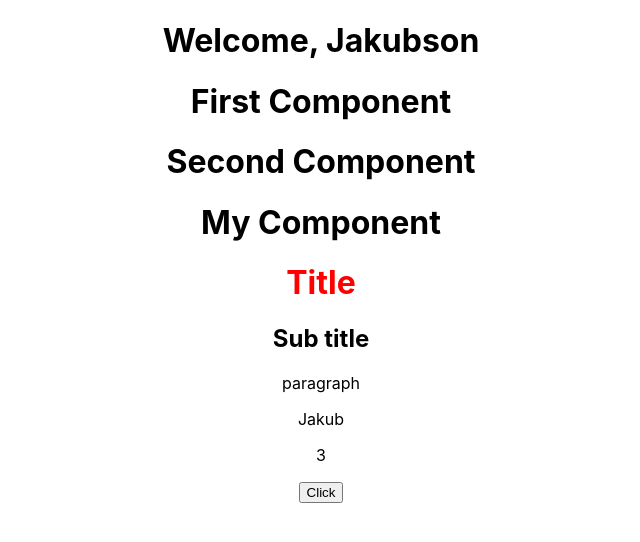
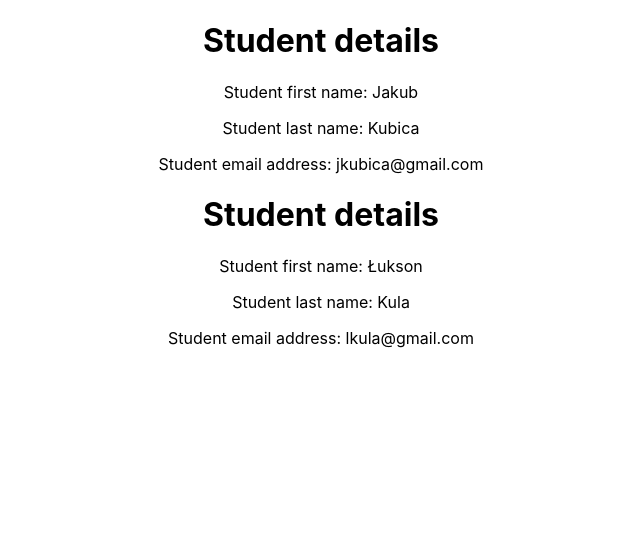
Before and after one commit to jkucaba/ReactJS_fund, a React (Create React App) app: page / in a window 1280 px wide. Shown: the top 542 px of the page, without its empty margins (319-959 px from the left). Built offline with nearby package versions, Linux system fonts and the light colour scheme.

Commit message:
Accessing props from parent object in child object

```diff
--- a/src/App.js
+++ b/src/App.js
@@ -6,17 +6,40 @@ import { FirstComponent as FC, SecondComponent as SC} from './components/MyCompo
 // mport { SecondComponent } from './components/MyComponent';
 import MC from './components/MyComponent'; // nie trzeba aliasu
 import HelloWorld from './components/HelloWorld';
+import Student from './components/Student';
 
 function App() {
+
+const student = {
+  firstName: "Papryk",
+  lastName: "Papryczek",
+  email: "ppapryczek@gmail.com"
+}
+
   return (
     <div className="App">
       {/* <Welcome name = "Mikuś"/>
-      <Welcome name = "Jakub"/> */}
+      <Welcome name = "Jakub"/>
       <Greeting name = "Jakubson"/>
       <FC />
       <SC />
-      <MC />
-      <HelloWorld/ >
+      <MC />*/}
+      {/* <HelloWorld/ > */}
+      <Student
+      firstName = "Jakub"
+      lastName = "Kubica"
+      email = "jkubica@gmail.com"
+      />
+
+      <Student
+      firstName = "Łukson"
+      lastName = "Kula"
+      email = "lkula@gmail.com"
+      />
+
+      {/* <Student
+      student = {student}
+      /> */}
     </div>
   );
 }
--- /dev/null
+++ b/src/components/Student.js
@@ -0,0 +1,12 @@
+const Student = (props) => {
+    return (
+        <div>
+            <h1>Student details</h1>
+            <p>Student first name: {props.firstName}</p>
+            <p>Student last name: {props.lastName}</p>
+            <p>Student email address: {props.email}</p>
+        </div>
+    )
+}
+
+export default Student
```
